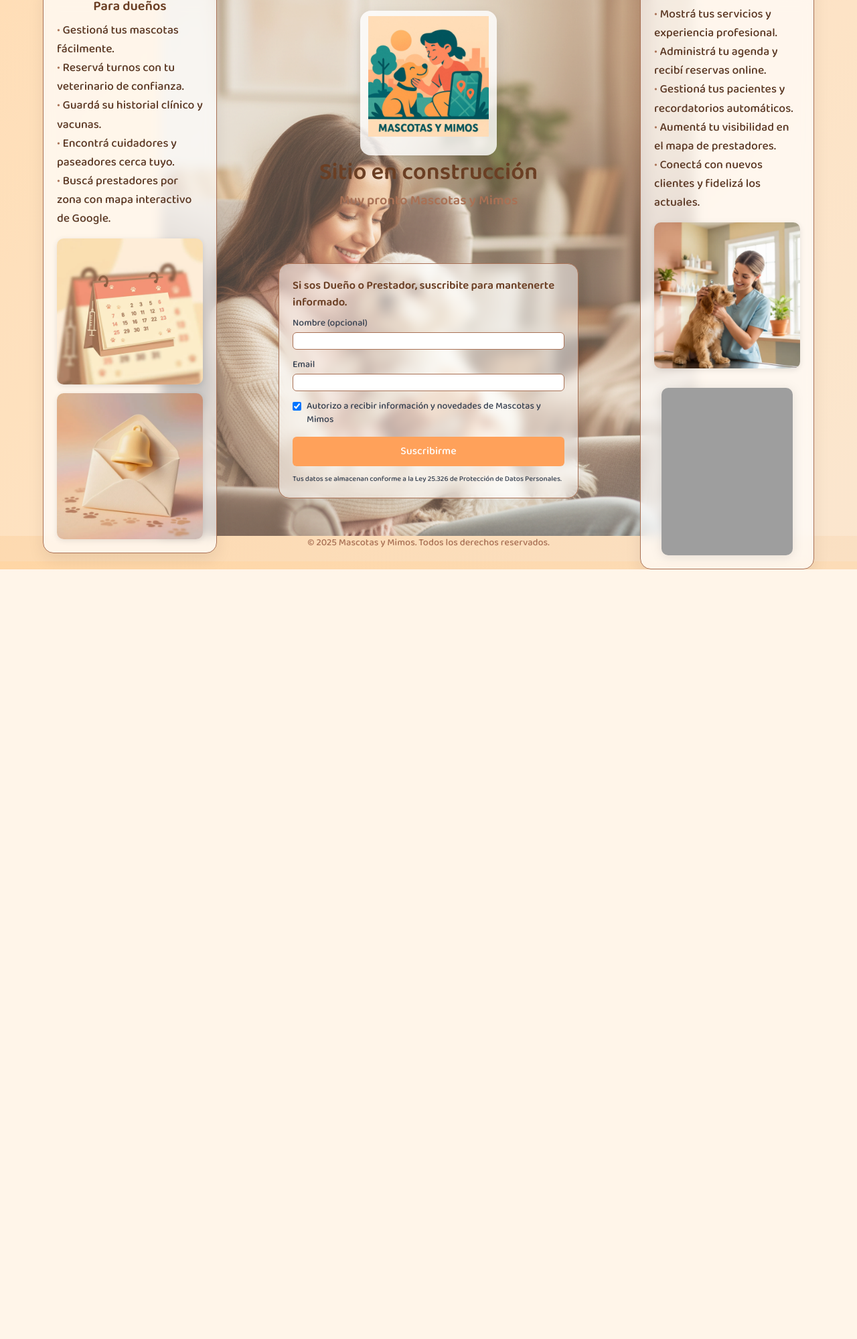
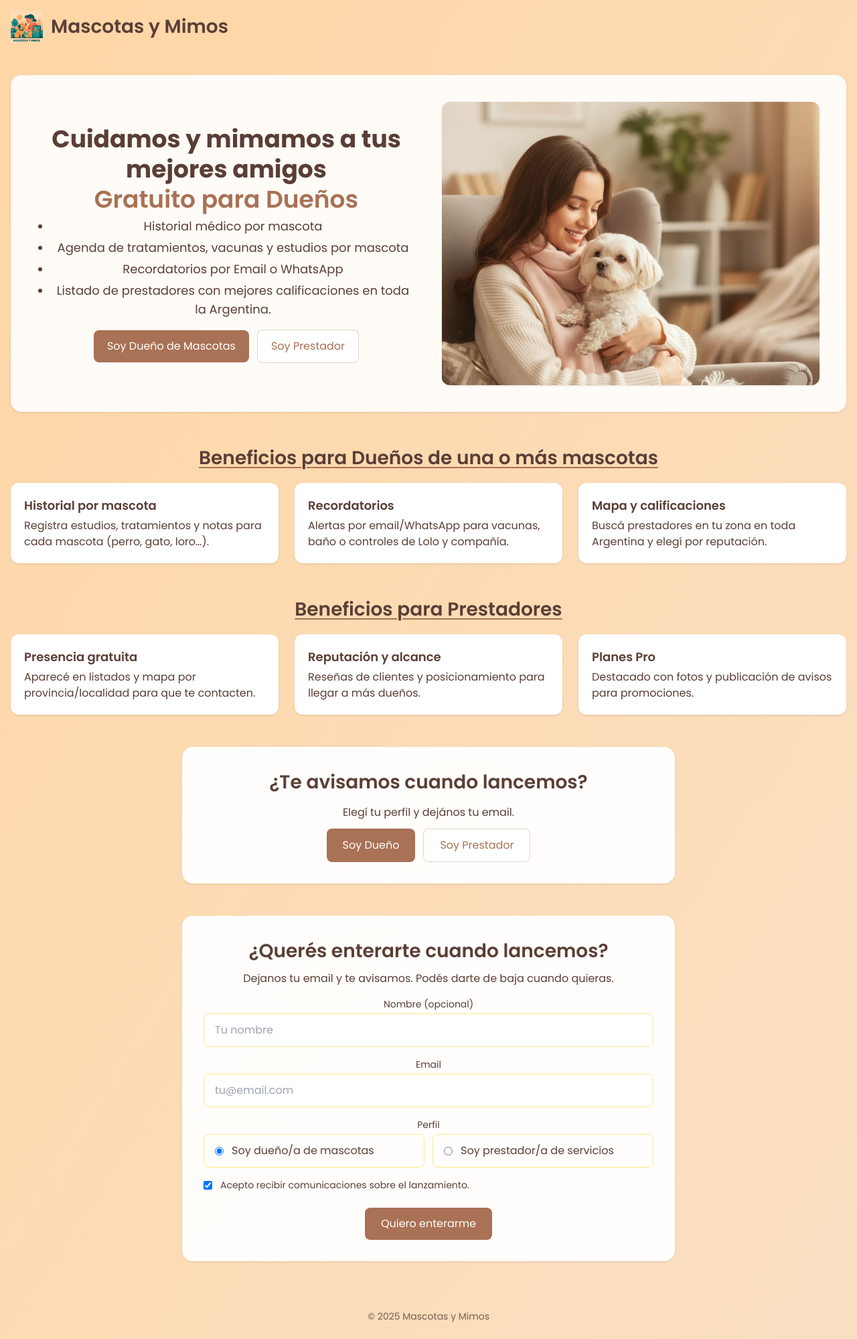
Before and after one commit to silviadelanzo/gestionmascotas, a PHP site: page /mascotasymimos/ in a window 1280 px wide. Shown: the whole page at 67% size. Before the commit the page ends 850 px from the top, so only its background shows below. Run offline with PHP 8.4, Linux system fonts and the light colour scheme; some libraries are stand-ins or nearby versions; grey boxes are pictures that could not be loaded.

Commit message:
Actualizar index.php, robots.txt y sitemap

```diff
--- a/public/index.php
+++ b/public/index.php
@@ -1,215 +1,221 @@
 <?php
-// Landing temporal (Tailwind) con carrusel y UI pastel, con paneles laterales mejorados
-
-$imgDirFS = __DIR__ . '/assets/img/';
-$imgDirURL = 'assets/img/';
-
-$map = [
-  'hero.png' => 'slide-hero',
-  'beneficio1.png' => 'slide-beneficio1',
-  'beneficio2.png' => 'slide-beneficio2',
-  'relajacion.png' => 'slide-relajacion',
-  'adopcion.png' => 'slide-adopcion',
-  'belleza.png' => 'slide-belleza',
-  'comunidad.png' => 'slide-comunidad',
-  'veterinario.png' => 'slide-veterinario',
-  'paseador.png' => 'slide-paseador',
-  'footer.png' => 'slide-footer',
+// Landing responsive (mobile-first) para pruebas sin tocar index.php
+$siteUrl = 'https://mascotasymimos.com/';
+$siteName = 'Mascotas y Mimos';
+$siteTagline = 'Cuidamos y mimamos a tus mejores amigos en toda Argentina';
+$siteDescription = 'Mascotas y Mimos conecta dueños y prestadores para organizar historiales, recordatorios y turnos de cada mascota con una experiencia gratuita y segura.';
+$ogImage = $siteUrl . 'assets/logo/logo.png';
+$structuredData = [
+  '@context' => 'https://schema.org',
+  '@type' => 'WebSite',
+  'name' => $siteName,
+  'url' => $siteUrl,
+  'description' => $siteDescription,
+  'publisher' => [
+    '@type' => 'Organization',
+    'name' => $siteName,
+    'url' => $siteUrl,
+    'logo' => [
+      '@type' => 'ImageObject',
+      'url' => $ogImage,
+    ],
+    'contactPoint' => [
+      [
+        '@type' => 'ContactPoint',
+        'contactType' => 'Atención al cliente',
+        'email' => 'hola@mascotasymimos.com',
+        'areaServed' => 'AR',
+        'availableLanguage' => ['es', 'en'],
+      ],
+    ],
+  ],
+  'potentialAction' => [
+    '@type' => 'SubscribeAction',
+    'target' => $siteUrl . '#suscripcion',
+    'description' => 'Recibí novedades del lanzamiento de Mascotas y Mimos para dueños y prestadores.',
+    'result' => [
+      '@type' => 'Event',
+      'name' => 'Lanzamiento Mascotas y Mimos',
+    ],
+  ],
 ];
-
-$slides = [];
-foreach ($map as $file => $cls) {
-  $path = $imgDirFS . $file;
-  if (!file_exists($path) && $file === 'comunidad.png') {
-    $alt = $imgDirFS . 'comunidad.png.png';
-    if (file_exists($alt)) { $path = $alt; $file = 'comunidad.png.png'; }
-  }
-  if (file_exists($path)) {
-    $slides[] = ['url' => $imgDirURL . $file, 'cls' => $cls];
-  }
-}
-if (count($slides) < 3 && is_dir($imgDirFS)) {
-  foreach (glob($imgDirFS . '*.png') as $p) {
-    $slides[] = ['url' => $imgDirURL . basename($p), 'cls' => ''];
-  }
-}
-// Helper paths for decorative images (prefer WebP)
-$imgAgenda = file_exists($imgDirFS.'agenda_vacunas.webp') ? $imgDirURL.'agenda_vacunas.webp'
-  : (file_exists($imgDirFS.'agenda_vacunas.jpg') ? $imgDirURL.'agenda_vacunas.jpg'
-  : (file_exists($imgDirFS.'agenda_vacunas.png') ? $imgDirURL.'agenda_vacunas.png' : ''));
-$imgRecordatorio = file_exists($imgDirFS.'recordatorio_mail.webp') ? $imgDirURL.'recordatorio_mail.webp'
-  : (file_exists($imgDirFS.'recordatorio_mail..webp') ? $imgDirURL.'recordatorio_mail..webp'
-  : (file_exists($imgDirFS.'recordatorio_mail.png') ? $imgDirURL.'recordatorio_mail.png' : ''));
-$imgVetCons = file_exists($imgDirFS.'veterinario_consultorio.webp') ? $imgDirURL.'veterinario_consultorio.webp'
-  : (file_exists($imgDirFS.'veterinario_consultorio.png') ? $imgDirURL.'veterinario_consultorio.png' : '');
 ?>
 <!doctype html>
 <html lang="es">
 <head>
   <meta charset="utf-8" />
   <meta name="viewport" content="width=device-width, initial-scale=1" />
-  <title>Mascotas y Mimos | Cuidamos y mimamos a tus mejores amigos</title>
+  <title><?php echo htmlspecialchars($siteName, ENT_QUOTES, 'UTF-8'); ?> · Plataforma para dueños y prestadores de mascotas</title>
+  <meta name="description" content="<?php echo htmlspecialchars($siteDescription, ENT_QUOTES, 'UTF-8'); ?>">
+  <meta name="keywords" content="mascotas, agenda veterinaria, recordatorios vacunas, paseadores, pet sitters, peluquería canina, bienestar animal en Argentina">
+  <meta name="author" content="<?php echo htmlspecialchars($siteName, ENT_QUOTES, 'UTF-8'); ?>">
+  <meta name="robots" content="index,follow,max-snippet:-1,max-image-preview:large,max-video-preview:-1">
+  <link rel="canonical" href="<?php echo htmlspecialchars($siteUrl, ENT_QUOTES, 'UTF-8'); ?>">
+  <meta property="og:locale" content="es_AR">
+  <meta property="og:type" content="website">
+  <meta property="og:site_name" content="<?php echo htmlspecialchars($siteName, ENT_QUOTES, 'UTF-8'); ?>">
+  <meta property="og:title" content="<?php echo htmlspecialchars($siteName . ' · Plataforma para dueños y prestadores de mascotas', ENT_QUOTES, 'UTF-8'); ?>">
+  <meta property="og:description" content="<?php echo htmlspecialchars($siteDescription, ENT_QUOTES, 'UTF-8'); ?>">
+  <meta property="og:url" content="<?php echo htmlspecialchars($siteUrl, ENT_QUOTES, 'UTF-8'); ?>">
+  <meta property="og:image" content="<?php echo htmlspecialchars($ogImage, ENT_QUOTES, 'UTF-8'); ?>">
+  <meta property="og:image:alt" content="Logo de Mascotas y Mimos">
+  <meta name="twitter:card" content="summary_large_image">
+  <meta name="twitter:title" content="<?php echo htmlspecialchars($siteName . ' · Plataforma para dueños y prestadores de mascotas', ENT_QUOTES, 'UTF-8'); ?>">
+  <meta name="twitter:description" content="<?php echo htmlspecialchars($siteDescription, ENT_QUOTES, 'UTF-8'); ?>">
+  <meta name="twitter:image" content="<?php echo htmlspecialchars($ogImage, ENT_QUOTES, 'UTF-8'); ?>">
+  <meta name="theme-color" content="#FFD6A5">
+  <meta name="application-name" content="<?php echo htmlspecialchars($siteName, ENT_QUOTES, 'UTF-8'); ?>">
+  <link rel="icon" type="image/png" sizes="192x192" href="<?php echo htmlspecialchars($ogImage, ENT_QUOTES, 'UTF-8'); ?>">
   <script src="https://cdn.tailwindcss.com"></script>
-  <link href="https://fonts.googleapis.com/css2?family=Baloo+2:wght@500;600;700&family=Poppins:wght@600;700&display=swap" rel="stylesheet" />
+  <link rel="preconnect" href="https://fonts.googleapis.com">
+  <link rel="preconnect" href="https://fonts.gstatic.com" crossorigin>
+  <link href="https://fonts.googleapis.com/css2?family=Poppins:wght@400;600;700&display=swap" rel="stylesheet">
   <link rel="stylesheet" href="assets/css/style_tailwind_overrides.css">
-  <meta name="description" content="Plataforma para dueños y prestadores de servicios de mascotas. Gestioná turnos, servicios y cuidadores en un entorno cálido y seguro. Muy pronto disponible.">
-  <meta name="keywords" content="mascotas, veterinaria, turnos, paseadores, cuidadores, gatos, perros, bienestar animal, adopción, peluquería canina">
-  <meta name="author" content="Mascotas y Mimos">
-  <meta name="robots" content="index,follow" />
-  <link rel="canonical" href="https://mascotasymimos.com/" />
-  <meta property="og:title" content="Mascotas y Mimos – Tu espacio de cuidado animal" />
-  <meta property="og:description" content="Muy pronto la red que conecta dueños y profesionales del cuidado animal." />
-  <meta property="og:image" content="assets/logo/logo.png" />
-  <meta property="og:type" content="website" />
-  <meta property="og:url" content="https://mascotasymimos.com/" />
+  <style>
+    html, body { font-family: Poppins, system-ui, -apple-system, Segoe UI, Roboto, Arial, sans-serif; }
+  </style>
   <script type="application/ld+json">
-  {
-    "@context": "https://schema.org",
-    "@type": "Organization",
-    "name": "Mascotas y Mimos",
-    "url": "https://mascotasymimos.com",
-    "logo": "assets/logo/logo.png",
-    "description": "Plataforma integral para el cuidado y bienestar de mascotas.",
-    "foundingDate": "2025",
-    "contactPoint": [{
-      "@type": "ContactPoint",
-      "contactType": "Atención al cliente",
-      "email": "info@mascotasymimos.com"
-    }]
-  }
-  </script>
-  <link rel="icon" type="image/png" href="assets/logo/logo.png" />
-  <meta name="theme-color" content="#FFD6A5" />
-  <meta name="viewport" content="width=device-width, initial-scale=1" />
-  <meta name="format-detection" content="telephone=no" />
-  <link rel="sitemap" type="application/xml" href="/sitemap.xml" />
-  <meta name="robots" content="index, follow" />
-  <script type="application/ld+json">
-  {
-    "@context": "https://schema.org",
-    "@type": "Organization",
-    "name": "Mascotas y Mimos",
-    "url": "https://mascotasymimos.com",
-    "logo": "assets/logo/logo.png",
-    "description": "Plataforma integral para el cuidado y bienestar de mascotas.",
-    "foundingDate": "2025",
-    "sameAs": [
-      "https://www.instagram.com/mascotasymimos",
-      "https://www.facebook.com/mascotasymimos"
-    ],
-    "contactPoint": [{
-      "@type": "ContactPoint",
-      "contactType": "Atención al cliente",
-      "email": "info@mascotasymimos.com"
-    }]
-  }
+    <?php echo json_encode($structuredData, JSON_UNESCAPED_SLASHES | JSON_UNESCAPED_UNICODE); ?>
   </script>
 </head>
-<body class="min-h-screen font-brand" style="background: linear-gradient(135deg,#FFD6A5 0%,#FAE0C3 100%);">
-  <!-- Logo centrado arriba -->
-  <div class="fixed top-4 left-1/2 -translate-x-1/2 z-30 logo-badge">
-    <img src="assets/logo/logo.png" alt="Mascotas y Mimos" class="w-[150px] md:w-[180px] h-auto object-contain mb-5" />
+<body class="min-h-screen bg-gradient-to-br from-[#FFD6A5] to-[#FAE0C3] text-[#5A3E36]">
+  <header class="w-full">
+    <div class="max-w-screen-xl mx-auto px-4 py-4 flex items-center gap-3">
+      <img src="assets/logo/logo.png" alt="Mascotas y Mimos" class="w-12 h-12 object-contain" />
+      <h1 class="text-[clamp(1.25rem,4vw,1.75rem)] font-semibold">Mascotas y Mimos</h1>
     </div>
+  </header>
 
-  <!-- Fondo carrusel -->
-  <div class="absolute inset-0 -z-10 overflow-hidden">
-    <div id="carousel" class="relative w-full h-full">
-      <?php foreach ($slides as $i => $item): ?>
-        <div class="carousel-slide <?php echo htmlspecialchars($item['cls']); ?> <?php echo $i===0?'active':''; ?>" style="background-image:url('<?php echo htmlspecialchars($item['url'], ENT_QUOTES); ?>');"></div>
-      <?php endforeach; ?>
-      <div class="absolute inset-0 bg-white/20"></div>
+  <main>
+    <!-- Hero -->
+    <section class="max-w-screen-xl mx-auto px-4 pt-4 pb-8 md:pt-8 md:pb-12">
+      <div class="rounded-2xl bg-white/90 backdrop-blur p-6 md:p-10 shadow">
+        <div class="grid grid-cols-1 md:grid-cols-2 gap-6 md:gap-10 items-center">
+          <div class="text-center">
+            <h2 class="text-[clamp(1.5rem,5vw,2.25rem)] leading-tight font-bold mb-1">
+              Cuidamos y mimamos a tus mejores amigos
+              <span class="block text-[#A97155] font-semibold">Gratuito para Dueños</span>
+            </h2>
+            <ul class="list-disc pl-5 space-y-1 text-base md:text-lg leading-relaxed mb-4">
+              <li>Historial médico por mascota</li>
+              <li>Agenda de tratamientos, vacunas y estudios por mascota</li>
+              <li>Recordatorios por Email o WhatsApp</li>
+              <li>Listado de prestadores con mejores calificaciones en toda la Argentina.</li>
+            </ul>
+            <div class="flex flex-col sm:flex-row gap-3 items-center justify-center mt-2">
+              <a href="#beneficios-duenos" class="min-h-[44px] inline-flex items-center justify-center rounded-lg bg-[#A97155] text-white px-5 py-3 hover:bg-[#8d5f47]">Soy Dueño de Mascotas</a>
+              <a href="#beneficios-prestadores" class="min-h-[44px] inline-flex items-center justify-center rounded-lg bg-white text-[#A97155] border border-[#A97155]/30 px-5 py-3 hover:bg-[#fff2ea]">Soy Prestador</a>
             </div>
           </div>
-
-  <!-- Paneles laterales (responsivos) -->
-  <div class="pointer-events-none absolute inset-0 flex flex-col md:flex-row items-start md:items-center justify-center md:justify-between gap-4 md:gap-0 px-[5%] pt-24 md:pt-0">
-    <div class="pointer-events-auto panel-blur w-[260px] p-5 animate-fade-in">
-      <h2 class="text-xl font-semibold mb-2" style="color:#6B3F24;">Para dueños</h2>
-      <ul class="list-none text-left text-[1.1rem] font-medium leading-[1.6]" style="color:#5A3723;">
-        <li><span style="color:#A97155;">•</span> Gestioná tus mascotas fácilmente.</li>
-        <li><span style="color:#A97155;">•</span> Reservá turnos con tu veterinario de confianza.</li>
-        <li><span style="color:#A97155;">•</span> Guardá su historial clínico y vacunas.</li>
-        <li><span style="color:#A97155;">•</span> Encontrá cuidadores y paseadores cerca tuyo.</li>
-        <li><span style="color:#A97155;">•</span> Buscá prestadores por zona con mapa interactivo de Google.</li>
-      </ul>
-      <div class="card-images">
-        <?php if ($imgAgenda): ?>
-          <img src="<?php echo htmlspecialchars($imgAgenda, ENT_QUOTES); ?>" alt="Agenda de vacunas para mascotas" loading="lazy" />
-        <?php endif; ?>
-        <?php if ($imgRecordatorio): ?>
-          <img src="<?php echo htmlspecialchars($imgRecordatorio, ENT_QUOTES); ?>" alt="Recordatorio por correo para mascotas" loading="lazy" />
-        <?php endif; ?>
-      </div>
-    </div>
-    <div class="pointer-events-auto panel-blur w-[260px] p-5 animate-fade-in" style="animation-delay:.15s">
-      <h2 class="text-xl font-semibold mb-2" style="color:#6B3F24;">Para prestadores</h2>
-      <ul class="list-none text-left text-[1.1rem] font-medium leading-[1.6]" style="color:#5A3723;">
-        <li><span style="color:#A97155;">•</span> Mostrá tus servicios y experiencia profesional.</li>
-        <li><span style="color:#A97155;">•</span> Administrá tu agenda y recibí reservas online.</li>
-        <li><span style="color:#A97155;">•</span> Gestioná tus pacientes y recordatorios automáticos.</li>
-        <li><span style="color:#A97155;">•</span> Aumentá tu visibilidad en el mapa de prestadores.</li>
-        <li><span style="color:#A97155;">•</span> Conectá con nuevos clientes y fidelizá los actuales.</li>
-      </ul>
-      <div class="card-images">
-        <?php if ($imgVetCons): ?>
-          <img src="<?php echo htmlspecialchars($imgVetCons, ENT_QUOTES); ?>" alt="Veterinario en su consultorio" loading="lazy" />
-        <?php endif; ?>
-        <div class="map-container">
-          <iframe
-            src="https://www.google.com/maps/embed?pb=!1m18!1m12!1m3!1d3283.819657913306!2d-58.4500362847697!3d-34.610146280459665!2m3!1f0!2f0!3f0!3m2!1i1024!2i768!4f13.1!3m3!1m2!1s0x95bccb45c2b4f88b%3A0x5a3b9a4d6e9a5d19!2sVeterinaria!5e0!3m2!1ses-419!2sar!4v1700000000000!5m2!1ses-419!2sar"
-            width="100%" height="250" style="border:0; border-radius:10px;" allowfullscreen="" loading="lazy">
-          </iframe>
+          <div>
+            <img src="assets/img/hero.webp" onerror="this.src='assets/img/hero.png'" alt="Ilustración mascotas" class="w-full aspect-[4/3] object-cover rounded-xl shadow" />
           </div>
         </div>
       </div>
+    </section>
+
+    <!-- Beneficios Dueños -->
+    <section id="beneficios-duenos" class="max-w-screen-xl mx-auto px-4 pb-8 md:pb-12">
+      <h3 class="text-[clamp(1.25rem,4vw,1.75rem)] font-semibold mb-4 text-center underline underline-offset-4 decoration-2 decoration-[#A97155]">
+        Beneficios para Dueños de una o más mascotas
+      </h3>
+      <div class="grid grid-cols-1 sm:grid-cols-2 lg:grid-cols-3 gap-4 md:gap-6">
+        <article class="rounded-xl bg-white p-5 shadow">
+          <h4 class="text-lg font-semibold mb-1">Historial por mascota</h4>
+          <p class="text-sm md:text-base leading-relaxed">Registra estudios, tratamientos y notas para cada mascota (perro, gato, loro…).</p>
+        </article>
+        <article class="rounded-xl bg-white p-5 shadow">
+          <h4 class="text-lg font-semibold mb-1">Recordatorios</h4>
+          <p class="text-sm md:text-base leading-relaxed">Alertas por email/WhatsApp para vacunas, baño o controles de Lolo y compañía.</p>
+        </article>
+        <article class="rounded-xl bg-white p-5 shadow">
+          <h4 class="text-lg font-semibold mb-1">Mapa y calificaciones</h4>
+          <p class="text-sm md:text-base leading-relaxed">Buscá prestadores en tu zona en toda Argentina y elegí por reputación.</p>
+        </article>
       </div>
+    </section>
 
-  <!-- Contenido central y formulario en tercio inferior -->
-  <main class="relative min-h-screen flex flex-col">
-    <div class="flex-1 flex flex-col items-center justify-center text-center px-[5%] pt-32 mt-6">
-      <h1 class="text-[2.2rem] font-semibold" style="color:#6B3F24;">Sitio en construcción</h1>
-      <p class="text-[1.25rem] font-semibold" style="color:#A97155;">Muy pronto Mascotas y Mimos</p>
+    <!-- Beneficios Prestadores -->
+    <section id="beneficios-prestadores" class="max-w-screen-xl mx-auto px-4 pb-8 md:pb-12">
+      <h3 class="text-[clamp(1.25rem,4vw,1.75rem)] font-semibold mb-4 text-center underline underline-offset-4 decoration-2 decoration-[#A97155]">
+        Beneficios para Prestadores
+      </h3>
+      <div class="grid grid-cols-1 sm:grid-cols-2 lg:grid-cols-3 gap-4 md:gap-6">
+        <article class="rounded-xl bg-white p-5 shadow">
+          <h4 class="text-lg font-semibold mb-1">Presencia gratuita</h4>
+          <p class="text-sm md:text-base leading-relaxed">Aparecé en listados y mapa por provincia/localidad para que te contacten.</p>
+        </article>
+        <article class="rounded-xl bg-white p-5 shadow">
+          <h4 class="text-lg font-semibold mb-1">Reputación y alcance</h4>
+          <p class="text-sm md:text-base leading-relaxed">Reseñas de clientes y posicionamiento para llegar a más dueños.</p>
+        </article>
+        <article class="rounded-xl bg-white p-5 shadow">
+          <h4 class="text-lg font-semibold mb-1">Planes Pro</h4>
+          <p class="text-sm md:text-base leading-relaxed">Destacado con fotos y publicación de avisos para promociones.</p>
+        </article>
       </div>
+    </section>
 
-    <div class="pb-12 flex items-end justify-center">
-      <form class="w-full max-w-md rounded-2xl p-5 shadow-soft mb-2 border border-brand" style="background-color:#ffffff80;backdrop-filter:blur(8px);" method="post" action="guardar_suscripcion.php" onsubmit="return validateEmail();">
-        <p class="text-[1.05rem] mb-2 font-semibold" style="color:#6B3F24;">Si sos Dueño o Prestador, suscribite para mantenerte informado.</p>
-        <div class="mb-3 text-left">
-          <label for="nombre" class="block text-sm font-medium text-gray-700">Nombre (opcional)</label>
-          <input id="nombre" name="nombre" type="text" class="mt-1 w-full rounded-md border border-brand focus:border-[#8B5E3C] focus:ring-[#8B5E3C]" />
+    <!-- CTA doble -->
+    <section class="max-w-screen-md mx-auto px-4 pb-8 md:pb-12">
+      <div class="rounded-2xl bg-white/95 backdrop-blur p-6 md:p-8 shadow text-center space-y-3">
+        <h3 class="text-[clamp(1.25rem,4vw,1.75rem)] font-semibold">¿Te avisamos cuando lancemos?</h3>
+        <p class="text-sm md:text-base leading-relaxed">Elegí tu perfil y dejános tu email.</p>
+        <div class="flex flex-col sm:flex-row gap-3 justify-center">
+          <a href="#beneficios-duenos" class="min-h-[44px] inline-flex items-center justify-center rounded-lg bg-[#A97155] text-white px-6 py-3 hover:bg-[#8d5f47]">Soy Dueño</a>
+          <a href="#beneficios-prestadores" class="min-h-[44px] inline-flex items-center justify-center rounded-lg bg-white text-[#A97155] border border-[#A97155]/30 px-6 py-3 hover:bg-[#fff2ea]">Soy Prestador</a>
         </div>
-        <div class="mb-3 text-left">
-          <label for="email" class="block text-sm font-medium text-gray-700">Email</label>
-          <input id="email" name="email" type="email" required class="mt-1 w-full rounded-md border border-brand focus:border-[#8B5E3C] focus:ring-[#8B5E3C]" />
       </div>
-        <div class="mb-4 flex items-start text-left">
-          <input id="autorizacion" name="autorizacion" type="checkbox" class="mt-1 mr-2" checked />
-          <label for="autorizacion" class="text-sm text-gray-700">Autorizo a recibir información y novedades de Mascotas y Mimos</label>
+    </section>
+
+    <!-- Suscripción -->
+    <section id="suscripcion" class="max-w-screen-md mx-auto px-4 pb-12">
+      <div class="rounded-2xl bg-white/95 backdrop-blur p-6 md:p-8 shadow text-center">
+        <h3 class="text-[clamp(1.25rem,4vw,1.75rem)] font-semibold mb-2">¿Querés enterarte cuando lancemos?</h3>
+        <p class="text-sm md:text-base leading-relaxed mb-4">Dejanos tu email y te avisamos. Podés darte de baja cuando quieras.</p>
+        <form class="space-y-4" method="post" action="guardar_suscripcion.php" onsubmit="return validateEmail()">
+          <div>
+            <label for="nombre" class="block text-sm mb-1">Nombre (opcional)</label>
+            <input id="nombre" name="nombre" type="text" class="w-full rounded-lg border border-amber-200 focus:border-amber-400 focus:ring-amber-300 px-4 py-3" placeholder="Tu nombre" />
           </div>
-        <button type="submit" class="btn-sub w-full py-2.5 rounded-md text-white font-medium transition">Suscribirme</button>
-        <p class="mt-3 text-[11px] leading-snug text-gray-700">Tus datos se almacenan conforme a la Ley 25.326 de Protección de Datos Personales.</p>
+          <div>
+            <label for="email" class="block text-sm mb-1">Email</label>
+            <input id="email" name="email" type="email" inputmode="email" autocomplete="email" required class="w-full rounded-lg border border-amber-200 focus:border-amber-400 focus:ring-amber-300 px-4 py-3" placeholder="tu@email.com" />
+          </div>
+          <div>
+            <span class="block text-sm mb-1">Perfil</span>
+            <div class="grid grid-cols-1 sm:grid-cols-2 gap-3 text-left">
+              <label class="flex items-center gap-3 rounded-lg border border-amber-200 px-4 py-3 cursor-pointer hover:border-amber-400">
+                <input type="radio" name="perfil" value="dueno" class="text-[#A97155] focus:ring-[#A97155]" checked required>
+                <span>Soy dueño/a de mascotas</span>
+              </label>
+              <label class="flex items-center gap-3 rounded-lg border border-amber-200 px-4 py-3 cursor-pointer hover:border-amber-400">
+                <input type="radio" name="perfil" value="prestador" class="text-[#A97155] focus:ring-[#A97155]">
+                <span>Soy prestador/a de servicios</span>
+              </label>
+            </div>
+          </div>
+          <label class="flex items-start gap-3 text-sm">
+            <input type="checkbox" name="autorizacion" class="mt-1" checked>
+            <span>Acepto recibir comunicaciones sobre el lanzamiento.</span>
+          </label>
+          <div class="pt-2">
+            <button type="submit" class="w-full md:w-auto min-h-[44px] rounded-lg bg-[#A97155] text-white px-6 py-3 hover:bg-[#8d5f47]">Quiero enterarme</button>
+          </div>
         </form>
       </div>
+    </section>
   </main>
 
-  <footer class="text-center text-brand pb-4 text-[0.9rem]">© 2025 Mascotas y Mimos. Todos los derechos reservados.</footer>
+  <footer class="py-6 text-center text-sm opacity-80">
+    © <?php echo date('Y'); ?> Mascotas y Mimos
+  </footer>
 
   <script>
-    // Carrusel con fade entre background slides
-    const slides = Array.from(document.querySelectorAll('#carousel .carousel-slide'));
-    let idx = 0;
-    setInterval(() => {
-      if (slides.length === 0) return;
-      slides[idx].classList.remove('active');
-      idx = (idx + 1) % slides.length;
-      slides[idx].classList.add('active');
-    }, 6000);
-
-    function validateEmail() {
-      const email = document.getElementById('email').value.trim();
-      const ok = /^[^\s@]+@[^\s@]+\.[^\s@]+$/.test(email);
-      if (!ok) { alert('Por favor, ingresa un email válido.'); }
-      return ok;
+    function validateEmail(){
+      const el = document.getElementById('email');
+      if(!el.value || !/^[^\s@]+@[^\s@]+\.[^\s@]+$/.test(el.value)){ el.focus(); return false; }
+      return true;
     }
   </script>
 </body>
--- /dev/null
+++ b/robots.txt
@@ -0,0 +1,4 @@
+User-agent: *
+Allow: /
+
+Sitemap: https://mascotasymimos.com/sitemap.xml
```
Also changed, not shown: sitemap.xml (added, +9 -0 lines). Lines whose indentation alone changed are shown as unchanged.
